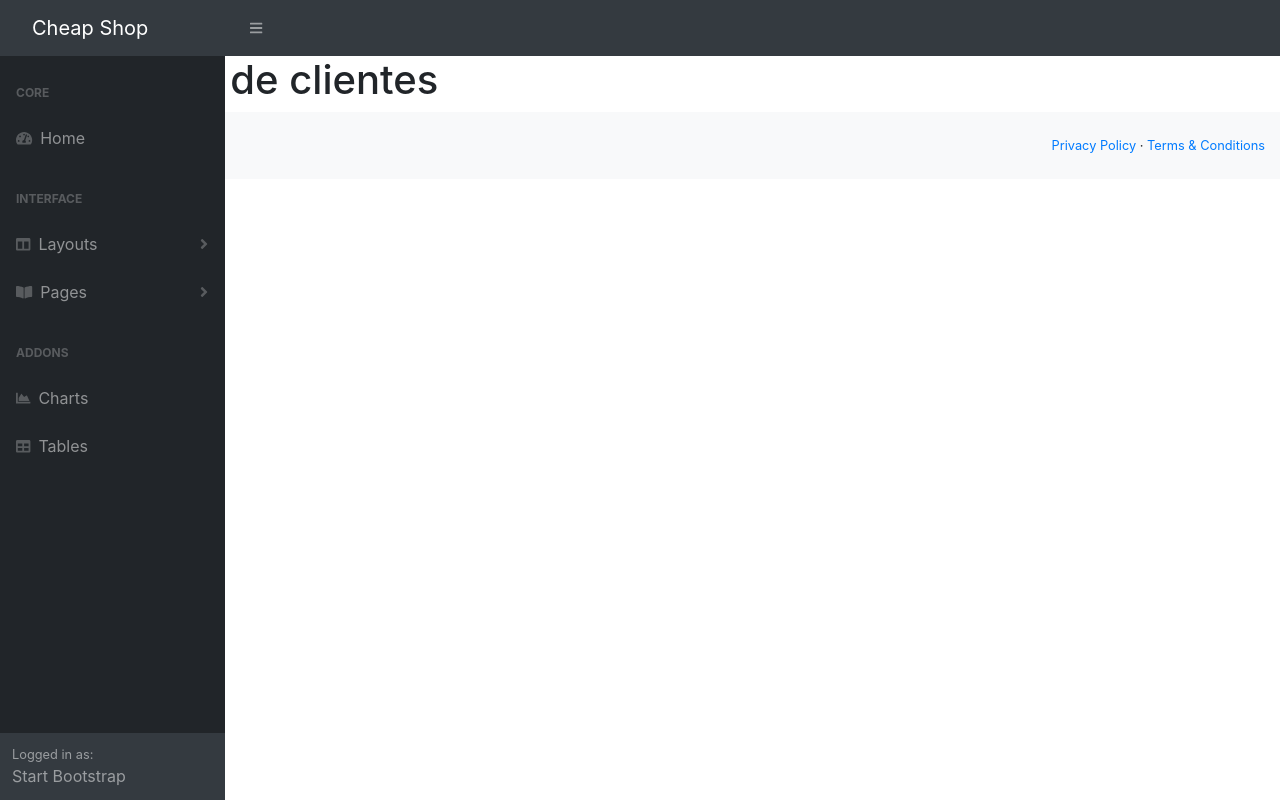
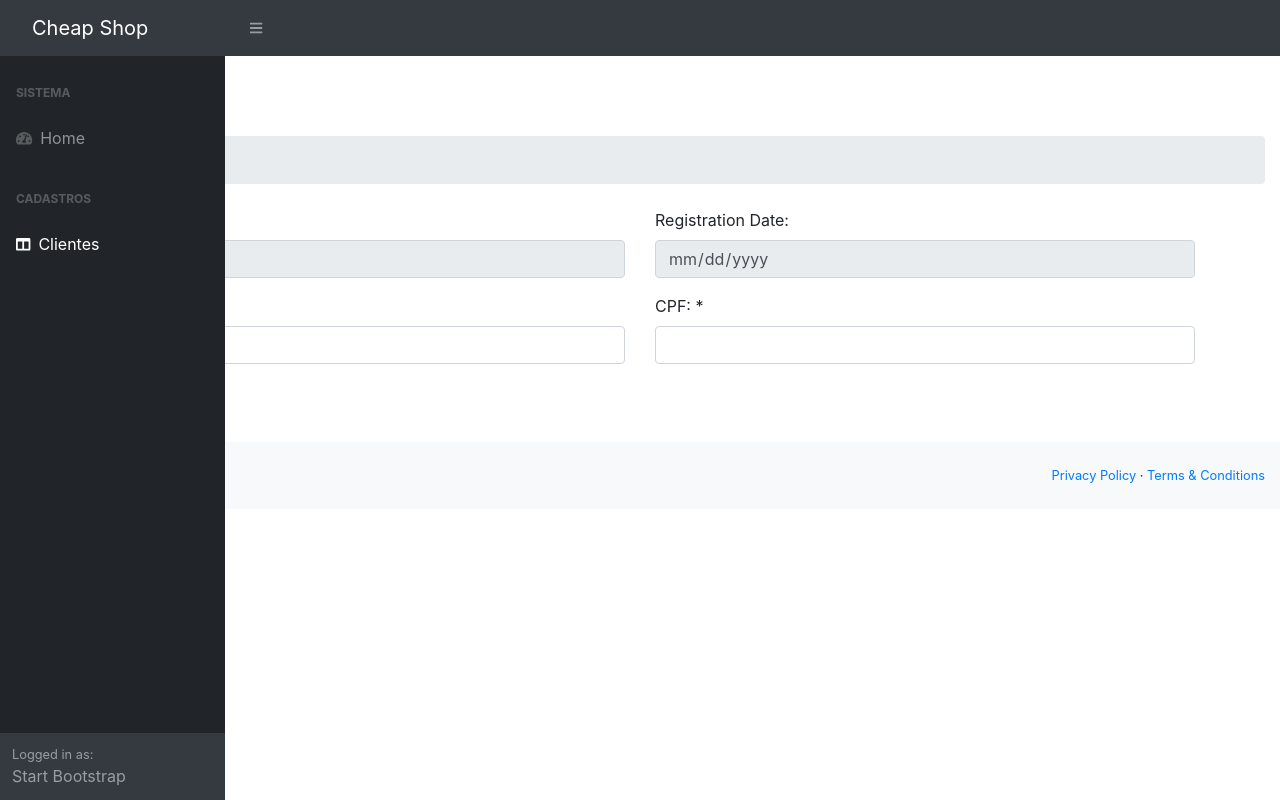
Before and after one commit to iaagofelipe/cheap-shop-view, an Angular app: page /customers-form in a window 1280 px wide. Built offline with nearby package versions, Linux system fonts and the light colour scheme.

Commit message:
Criando formulário para cadastro de clientes

```diff
--- a/src/app/app-routing.module.ts
+++ b/src/app/app-routing.module.ts
@@ -4,11 +4,12 @@ import { HomeComponent } from './home/home.component'
 
 
 const routes: Routes = [
-  { path: 'home', component: HomeComponent }
+  {path: 'home', component: HomeComponent}
 ];
 
 @NgModule({
   imports: [RouterModule.forRoot(routes)],
   exports: [RouterModule]
 })
-export class AppRoutingModule { }
+export class AppRoutingModule {
+}
--- /dev/null
+++ b/src/app/customers/customer.ts
@@ -0,0 +1,6 @@
+export class Customer {
+  id: number;
+  name: string;
+  cpf: string;
+  dateRegistration: string;
+}
--- a/src/app/customers/customers-form/customers-form.component.html
+++ b/src/app/customers/customers-form/customers-form.component.html
@@ -1 +1,47 @@
-<h1>Formulário de clientes</h1>
+<h1 class="mt-4">Customers</h1>
+<ol class="breadcrumb mb-4">
+  <li class="breadcrumb-item active">Cadastro</li>
+</ol>
+<div class="container">
+  <form action="">
+    <div class="row">
+      <div class="col-md-6">
+        <div class="form-group">
+          <label>ID:</label>
+          <input type="text" class="form-control"
+                 [ngModel]="customer.id" name="id" disabled/>
+        </div>
+      </div>
+      <div class="col-md-6">
+        <div class="form-group">
+          <label>Registration Date:</label>
+          <input type="date" class="form-control" name="dateRegistration"
+                 [ngModel]="customer.dateRegistration" disabled/>
+        </div>
+      </div>
+    </div>
+    <div class="row">
+      <div class="col-md-6">
+        <div class="form-group">
+          <label>Name: *</label>
+          <input type="text" class="form-control"
+                 [(ngModel)]="customer.name" name="name"/>
+        </div>
+      </div>
+      <div class="col-md-6">
+        <div class="form-group">
+          <label>CPF: *</label>
+          <input type="text" class="form-control"
+                 [(ngModel)]="customer.cpf" name="cpf" />
+        </div>
+      </div>
+      <div class="row">
+        <div class="col-md-2">
+          <button type="submit" class="btn btn-success" (click)="clicar()">
+            <i class="fa fa-save"></i> Salvar
+          </button>
+        </div>
+      </div>
+    </div>
+  </form>
+</div>
--- a/src/app/customers/customers-form/customers-form.component.ts
+++ b/src/app/customers/customers-form/customers-form.component.ts
@@ -1,4 +1,5 @@
 import { Component, OnInit } from '@angular/core';
+import {Customer} from "../customer";
 
 @Component({
   selector: 'app-customers-form',
@@ -7,9 +8,16 @@ import { Component, OnInit } from '@angular/core';
 })
 export class CustomersFormComponent implements OnInit {
 
-  constructor() { }
+  customer: Customer;
+
+  constructor() {
+    this.customer = new Customer();
+  }
 
   ngOnInit() {
   }
 
+  clicar() {
+    console.log(this.customer)
+  }
 }
--- a/src/app/customers/customers-routing.module.ts
+++ b/src/app/customers/customers-routing.module.ts
@@ -3,7 +3,9 @@ import {Routes, RouterModule} from '@angular/router';
 import {CustomersFormComponent} from './customers-form/customers-form.component'
 
 
-const routes: Routes = [{path : 'customers-form', component: CustomersFormComponent}];
+const routes: Routes = [
+  {path: 'customers-form', component: CustomersFormComponent}
+];
 
 @NgModule({
   imports: [RouterModule.forChild(routes)],
--- a/src/app/customers/customers.module.ts
+++ b/src/app/customers/customers.module.ts
@@ -1,5 +1,6 @@
 import {NgModule} from '@angular/core';
 import {CommonModule} from '@angular/common';
+import { FormsModule } from '@angular/forms'
 
 import {CustomersRoutingModule} from './customers-routing.module';
 import {CustomersFormComponent} from './customers-form/customers-form.component';
@@ -8,7 +9,8 @@ import {CustomersFormComponent} from './customers-form/customers-form.component'
   declarations: [CustomersFormComponent],
   imports: [
     CommonModule,
-    CustomersRoutingModule
+    CustomersRoutingModule,
+    FormsModule
   ], exports: [
     CustomersFormComponent
   ]
--- a/src/app/template/sidebar/sidebar.component.html
+++ b/src/app/template/sidebar/sidebar.component.html
@@ -2,73 +2,23 @@
   <nav class="sb-sidenav accordion sb-sidenav-dark" id="sidenavAccordion">
     <div class="sb-sidenav-menu">
       <div class="nav">
-        <div class="sb-sidenav-menu-heading">Core</div>
-        <a class="nav-link" routerLink="/home">
-          <div class="sb-nav-link-icon"><i class="fas fa-tachometer-alt"></i></div>Home
+        <div class="sb-sidenav-menu-heading">Sistema</div>
+        <a class="nav-link"
+           [routerLink]="['/home']">
+          <div class="sb-nav-link-icon"><i class="fas fa-tachometer-alt"></i></div>
+          Home
         </a>
-        <div class="sb-sidenav-menu-heading">Interface</div>
-        <a class="nav-link collapsed" href="#" data-toggle="collapse" data-target="#collapseLayouts"
-           aria-expanded="false" aria-controls="collapseLayouts"
-        >
+        <div class="sb-sidenav-menu-heading">Cadastros</div>
+        <a class="nav-link collapsed"
+           [routerLink]="['/customers-form']">
           <div class="sb-nav-link-icon"><i class="fas fa-columns"></i></div>
-          Layouts
-          <div class="sb-sidenav-collapse-arrow"><i class="fas fa-angle-down"></i></div
-          >
+          Clientes
         </a>
-        <div class="collapse" id="collapseLayouts" aria-labelledby="headingOne" data-parent="#sidenavAccordion">
-          <nav class="sb-sidenav-menu-nested nav"><a class="nav-link" href="layout-static.html">Static Navigation</a><a
-            class="nav-link" href="layout-sidenav-light.html">Light Sidenav</a></nav>
-        </div>
-        <a class="nav-link collapsed" href="#" data-toggle="collapse" data-target="#collapsePages" aria-expanded="false"
-           aria-controls="collapsePages"
-        >
-          <div class="sb-nav-link-icon"><i class="fas fa-book-open"></i></div>
-          Pages
-          <div class="sb-sidenav-collapse-arrow"><i class="fas fa-angle-down"></i></div
-          >
-        </a>
-        <div class="collapse" id="collapsePages" aria-labelledby="headingTwo" data-parent="#sidenavAccordion">
-          <nav class="sb-sidenav-menu-nested nav accordion" id="sidenavAccordionPages">
-            <a class="nav-link collapsed" href="#" data-toggle="collapse" data-target="#pagesCollapseAuth"
-               aria-expanded="false" aria-controls="pagesCollapseAuth"
-            >Authentication
-              <div class="sb-sidenav-collapse-arrow"><i class="fas fa-angle-down"></i></div
-              >
-            </a>
-            <div class="collapse" id="pagesCollapseAuth" aria-labelledby="headingOne"
-                 data-parent="#sidenavAccordionPages">
-              <nav class="sb-sidenav-menu-nested nav"><a class="nav-link" href="login.html">Login</a><a class="nav-link"
-                                                                                                        href="register.html">Register</a><a
-                class="nav-link" href="password.html">Forgot Password</a></nav>
-            </div>
-            <a class="nav-link collapsed" href="#" data-toggle="collapse" data-target="#pagesCollapseError"
-               aria-expanded="false" aria-controls="pagesCollapseError"
-            >Error
-              <div class="sb-sidenav-collapse-arrow"><i class="fas fa-angle-down"></i></div
-              >
-            </a>
-            <div class="collapse" id="pagesCollapseError" aria-labelledby="headingOne"
-                 data-parent="#sidenavAccordionPages">
-              <nav class="sb-sidenav-menu-nested nav"><a class="nav-link" href="401.html">401 Page</a><a
-                class="nav-link" href="404.html">404 Page</a><a class="nav-link" href="500.html">500 Page</a></nav>
-            </div>
-          </nav>
-        </div>
-        <div class="sb-sidenav-menu-heading">Addons</div>
-        <a class="nav-link" href="charts.html"
-        >
-          <div class="sb-nav-link-icon"><i class="fas fa-chart-area"></i></div>
-          Charts</a
-        ><a class="nav-link" href="tables.html"
-      >
-        <div class="sb-nav-link-icon"><i class="fas fa-table"></i></div>
-        Tables</a
-      >
       </div>
     </div>
-    <div class="sb-sidenav-footer">
-      <div class="small">Logged in as:</div>
-      Start Bootstrap
-    </div>
+      <div class="sb-sidenav-footer">
+        <div class="small">Logged in as:</div>
+        Start Bootstrap
+      </div>
   </nav>
 </div>
--- a/src/app/template/template.module.ts
+++ b/src/app/template/template.module.ts
@@ -2,7 +2,7 @@ import { NgModule } from '@angular/core';
 import { CommonModule } from '@angular/common';
 import { NavbarComponent } from './navbar/navbar.component';
 import { SidebarComponent } from './sidebar/sidebar.component';
-import {RouterModule} from "@angular/router";
+import { RouterModule } from "@angular/router";
 
 @NgModule({
   declarations: [
```
Also changed, not shown: 1 other file (tests, documents, lock files or other folders).
